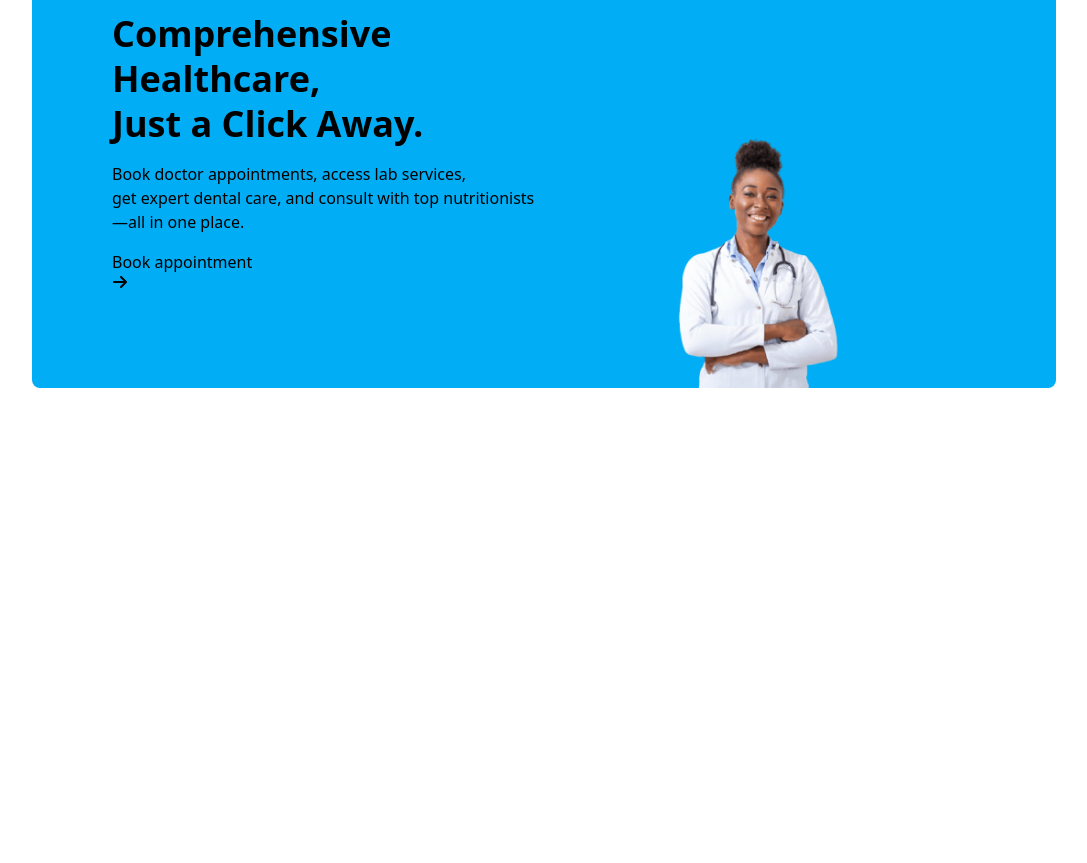
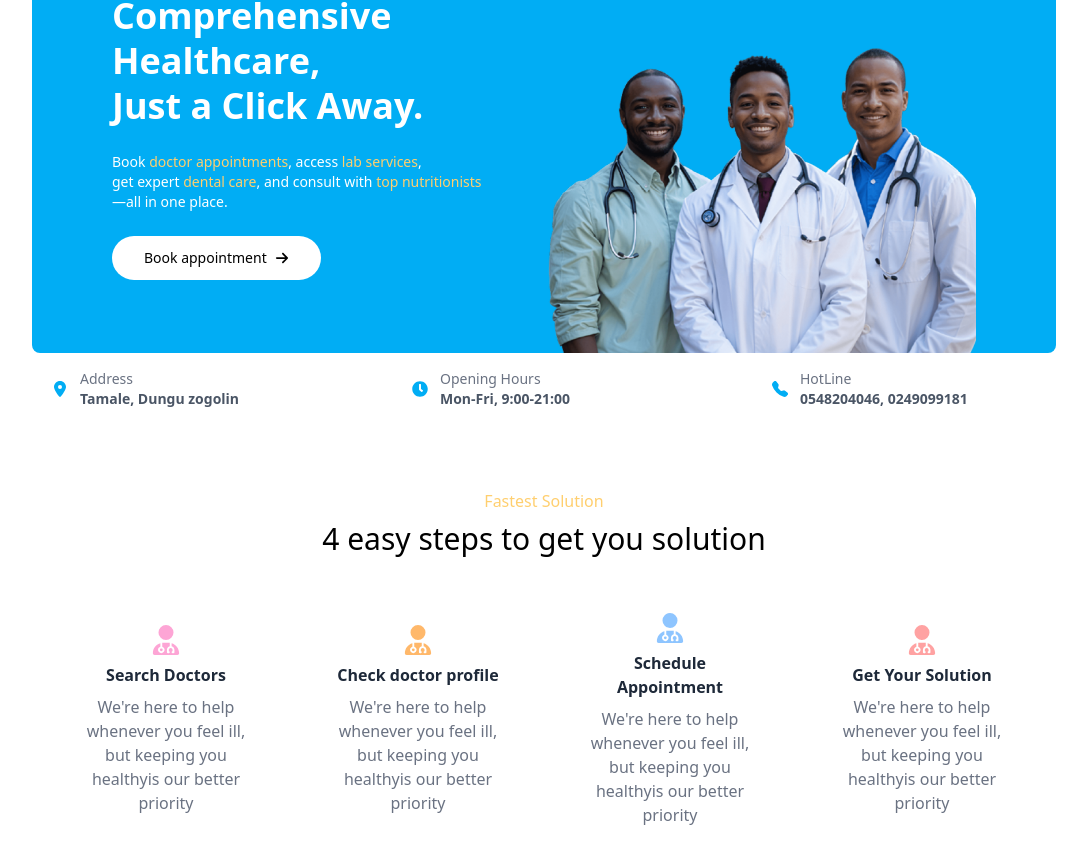
Before and after one commit to Debfevlo/Prescripto, a React (Vite) app in the folder frontend/: page / in a window 1280 px wide. Shown: the part 301-1164 px from the top of the page, without its empty margins (96-1183 px from the left). Before the commit the page ends 800 px from the top, so only its background shows below. Built offline with nearby package versions, Linux system fonts and the light colour scheme.

Commit message:
just finished working on the Hero Section and step to take section

```diff
--- a/frontend/index.html
+++ b/frontend/index.html
@@ -4,7 +4,7 @@
     <meta charset="UTF-8" />
     <link rel="icon" type="image/svg+xml" href="/vite.svg" />
     <meta name="viewport" content="width=device-width, initial-scale=1.0" />
-    <title>MediBridge</title>
+    <title>DocOnCall</title>
   </head>
   <body>
     <div id="root"></div>
--- a/frontend/src/components/HeroSection.jsx
+++ b/frontend/src/components/HeroSection.jsx
@@ -1,23 +1,32 @@
 import React from 'react'
 import { FaArrowRight } from "react-icons/fa6";
-import Doc from '../assets/Doc1.png'
+import Doc from '../assets/group.png'
+import { FaLocationDot } from "react-icons/fa6";
+import { FaClock } from "react-icons/fa";
+import { BsFillTelephoneFill } from "react-icons/bs";
 
 const HeroSection = () => {
   return (
-    <div className='flex flex-col md:flex-row flex-wrap bg-primary rounded-lg px-6 md:px-10 lg:px-20'>
+    <div>
+        {/* Hero section */}
+        <div className='flex flex-col md:flex-row flex-wrap bg-primary rounded-lg px-6 md:px-10 lg:px-20'>
+
         {/* The left side */}
-        <div className='md:w-1/2 flex flex-col items-start justify-center gap-4 m-auto md:py-[10vw] md:mb-[-30px]'>
+        <div className='md:w-1/2 flex flex-col items-start justify-center gap-6 m-auto py-4 md:py-[8vw] md:mb-[-30px]'>
             <div className='flex justify-center flex-row gap-2 items-start  px-4 min-w-48 '>
                 <hr  className='h-0.5 m-auto bg-secondary w-1/4 border-none outline-none '/>
                 <p className='text-base text-secondary font-medium'>Why choose us </p>
             </div>
-            <p className='text-2xl md:text-3xl lg:text-4xl font-semibold leading-tight  '>
+            <p className='text-2xl md:text-3xl lg:text-4xl font-semibold leading-tight text-white  '>
                 Comprehensive Healthcare, <br />Just a Click Away.
             </p>
-            <p>Book doctor appointments, access lab services, <br /> get expert dental care, and consult with top nutritionists<br />—all in one place.</p>
+            <p className='text-sm text-white '>Book <span className='text-secondary'>doctor appointments</span>, access <span className='text-secondary'>lab services</span>, <br className='hidden md:block'/> get expert <span className='text-secondary'>dental care</span>, and consult with <span className='text-secondary'>top nutritionists</span><br />—all in one place.
+            </p>
+
             <div>
-                <button>Book appointment <FaArrowRight /> </button>
+                <button className='px-8 py-3 bg-white text-black rounded-full flex flex-row items-center justify-center gap-2 text-sm m-auto md:m-0 hover:scale-105 transition-all cursor cursor-pointer'>Book appointment <FaArrowRight /> </button>
             </div>
+
         </div>
 
         {/* The right side */}
@@ -25,6 +34,43 @@ const HeroSection = () => {
             <img src={Doc} alt="" className='w-full md:absolute bottom-0 h-auto' />
         </div>
     </div>
+
+
+    {/* The address and location */}
+<div className='flex flex-col md:flex-row gap-6 md:gap-8 items-center justify-between p-4'>
+    <div className='flex flex-row gap-2 items-center justify-center'>
+        <div className='w-6 h-6 bg-white rounded-lg flex items-center justify-center m-auto '>
+            <FaLocationDot className='text-primary'/>
+        </div>
+        <div className='min-w-60'>
+            <p className='text-sm text-gray-500'>Address</p>
+            <p className='text-sm text-gray-600 font-semibold'>Tamale, Dungu zogolin</p>
+        </div>
+    </div>
+
+    <div className='flex flex-row gap-2 items-center justify-center  '>
+        <div className='w-6 h-6 bg-white rounded-lg flex items-center justify-center m-auto '>
+        <FaClock className='text-primary'/>
+        </div>
+        <div className='min-w-60 ' >
+            <p className='text-sm text-gray-500 '>Opening Hours</p>
+            <p className='text-sm text-gray-600 font-semibold'>Mon-Fri, 9:00-21:00</p>
+        </div>
+    </div>
+
+    <div className='flex flex-row gap-2 items-center justify-center'>
+        <div className='w-6 h-6 bg-white rounded-lg flex items-center justify-center m-auto '>
+            <BsFillTelephoneFill className='text-primary' />
+        </div>
+        <div className='min-w-60'>
+            <p className='text-sm text-gray-500'>HotLine</p>
+            <p className='text-sm text-gray-600 font-semibold'>0548204046, 0249099181</p>
+        </div>
+    </div>
+
+</div>
+
+    </div>
   )
 }
 
--- /dev/null
+++ b/frontend/src/components/Solution.jsx
@@ -0,0 +1,40 @@
+import React from 'react'
+import { FaUserDoctor } from "react-icons/fa6";
+
+const Solution = () => {
+  return (
+    <div className='mt-10 md:mt-16 flex flex-col items-center justify-center gap-2'>
+        <p className='text-center text-secondary font-medium text-base'>Fastest Solution</p>
+        <p className='text-2xl md:text-3xl'>4 easy steps to get you solution</p>
+
+        <div className='p-6 flex flex-col md:flex-row items-center justify-center gap-8 text-center'>
+                <div className='flex flex-col gap-2  items-center justify-center p-6 cursor-pointer hover:scale-105 transition-all'>
+                    <FaUserDoctor className='text-3xl text-pink-300'/>
+                    <p className='text-gray-800 font-semibold'>Search Doctors</p>
+                    <p className=' text-gray-500'>We're here to help whenever you feel ill, but keeping you healthyis our better priority </p>
+                </div>
+                <div className='flex flex-col gap-2  items-center justify-center p-6 cursor-pointer hover:scale-105 transition-all'>
+                    <FaUserDoctor className='text-3xl text-orange-300'/>
+                    <p className='text-gray-800 font-semibold' >Check doctor profile</p>
+                    <p className=' text-gray-500'>We're here to help whenever you feel ill, but keeping you healthyis our better priority </p>
+                </div>
+                <div className='flex flex-col gap-2  items-center justify-center p-6 cursor-pointer hover:scale-105 transition-all'>
+                    <FaUserDoctor className='text-3xl text-blue-300' />
+                    <p className='text-gray-800 font-semibold'>Schedule Appointment</p>
+                    <p className=' text-gray-500'>We're here to help whenever you feel ill, but keeping you healthyis our better priority </p>
+                </div>
+                <div className='flex flex-col gap-2  items-center justify-center p-6  cursor-pointer hover:scale-105 transition-all'>
+                    <FaUserDoctor className='text-3xl text-red-300'/>
+                    <p className='text-gray-800 font-semibold'>Get Your Solution</p>
+                    <p className=' text-gray-500'>We're here to help whenever you feel ill, but keeping you healthyis our better priority </p>
+                </div>
+
+
+
+
+        </div>
+    </div>
+  )
+}
+
+export default Solution
--- a/frontend/src/pages/Home.jsx
+++ b/frontend/src/pages/Home.jsx
@@ -1,10 +1,12 @@
 import React from 'react'
 import HeroSection from '../components/HeroSection'
+import Solution from '../components/Solution'
 
 const Home = () => {
   return (
     <div>
       <HeroSection/>
+      <Solution/>
 
     </div>
   )
```
Also changed, not shown: frontend/src/assets/assets.js (added), frontend/src/assets/group.png (added).
